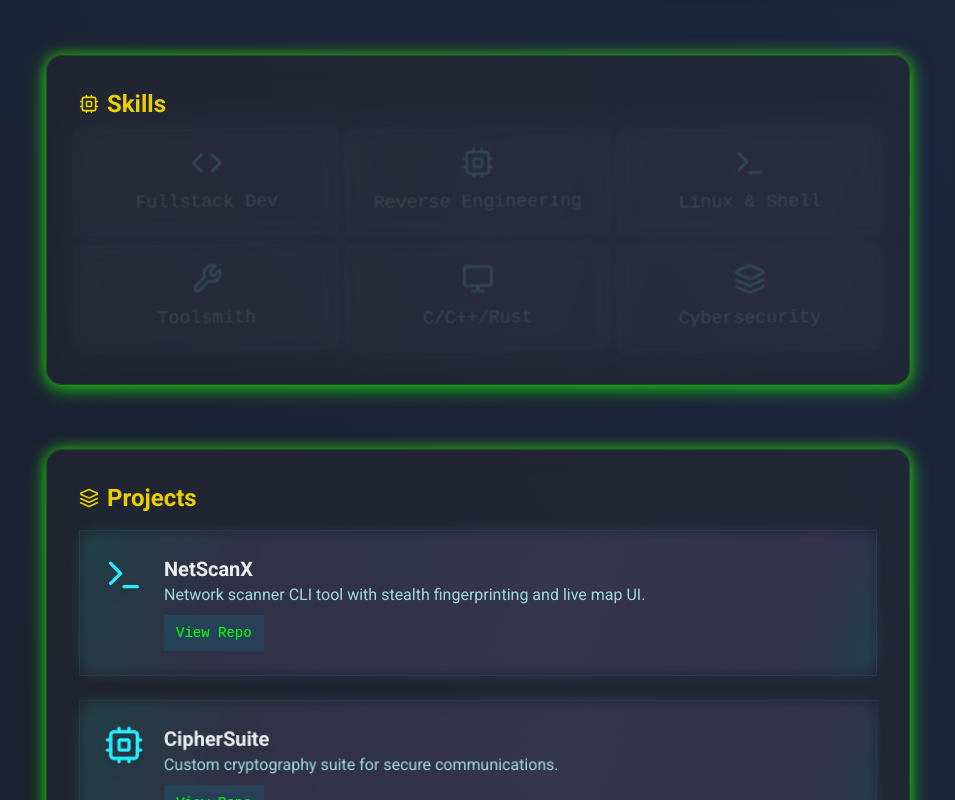
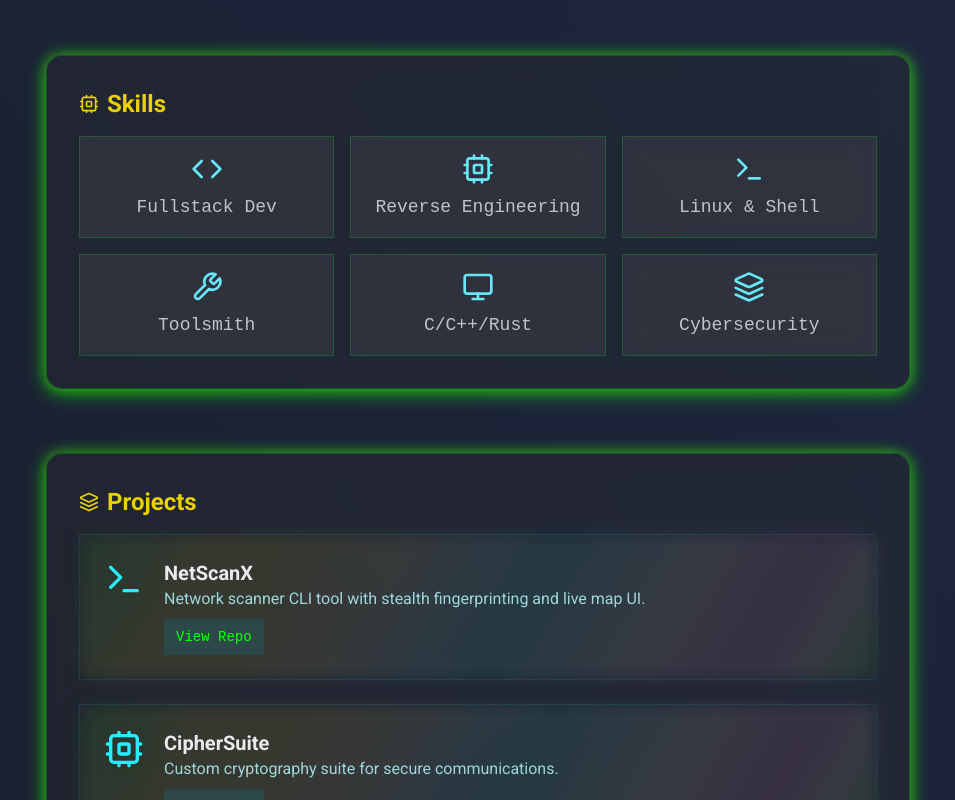
Before and after one commit to dadathakur07/DESKTOP-ToDo-LIST, a React (Vite) app: page / in a window 1280 px wide. Shown: the part 660-1460 px from the top of the page, without its empty margins (162-1117 px from the left). Built offline with nearby package versions, Linux system fonts and the light colour scheme.

Commit message:
Reverted to commit 0592bb85daf3910777191bdcac5dcf00fc645416

```diff
--- a/src/index.css
+++ b/src/index.css
@@ -84,68 +84,50 @@
     filter: blur(24px);
   }
 
-  /* REDUCED GLOW & COOL FLOATING/SHIMMER FOR PROJECT/SKILLS CARDS */
-  .animated-card-float {
-    /* Shared, less-glow, and floating with an animated shimmer border */
+  /* NEW: Floating project animation and border shimmer for project cards */
+  .hacker-project-card {
     position: relative;
     overflow: visible;
-    border-radius: 1.2rem;
+    z-index: 5;
     will-change: transform, box-shadow, filter;
-    animation: float-cooler 3.7s ease-in-out infinite alternate, border-shimmer-cool 4.8s linear infinite;
-    transition: box-shadow 0.21s, transform 0.18s, filter 0.22s;
-    box-shadow: 0 0 34px 0 #00ff0033, 0 0 0 0 #fff0;
-    background: rgba(26,31,44,0.98);
+    animation: float-cool 3.5s ease-in-out infinite alternate, pulse-glow 3.4s ease-in-out infinite alternate;
+    transition: box-shadow 0.27s, transform 0.22s, filter 0.22s;
+    box-shadow: 0 0 80px 0 #00ff0030, 0 0 0 0 #ffcc0066;
   }
-  .animated-card-float:hover {
-    /* Subtle lift and scale, barely more glow, less than before */
-    transform: translateY(-8px) scale(1.03) rotate(-0.5deg);
-    filter: brightness(1.08) saturate(1.2);
-    box-shadow:
-      0 0 58px 8px #36ffe0aa,
-      0 0 28px 7px #7f7cff55,
-      0 0 4px 0 #fff2;
-    z-index: 18;
-    border-color: #36ffe0aa;
+  .hacker-project-card:hover {
+    transform: translateY(-10px) scale(1.04) rotate(-1deg);
+    filter: brightness(1.1) drop-shadow(0 0 36px #00ff66aa) saturate(1.5);
+    box-shadow: 0 0 90px 12px #00ff0080,0 0 66px 14px #ffcc00bb,0 0 2px 0 #fff;
+    z-index: 16;
   }
+  /* Neon border shimmer effect */
   .neon-border-shimmer {
     pointer-events: none;
     border-radius: 1.2rem;
     position: absolute;
     inset: -2px;
     background: linear-gradient(
-      110deg,
-      #18d1b9,
-      #7E69AB 20%,
-      #9b87f5 60%,
-      #8B5CF6 90%,
-      #18d1b9 100%
+      120deg,
+      #00ff00,
+      #ffcc00 25%,
+      #00ffcc 55%,
+      #ff44ee 85%,
+      #00ff00
     );
-    opacity: 0.10;
-    filter: blur(6px) brightness(1.1);
+    opacity: 0.15;
+    filter: blur(7px) brightness(1.5);
     z-index: 2;
-    animation: border-shimmer-cool 4.8s linear infinite;
-    transition: opacity 0.25s;
+    animation: border-shimmer 2.9s linear infinite;
+    transition: opacity 0.3s;
     mix-blend-mode: screen;
   }
-  .animated-card-float:hover .neon-border-shimmer {
-    opacity: 0.19;
-    filter: blur(13px) brightness(1.42);
-  }
-
-  /* REMOVE the intense .hacker-project-card hover shadow */
-  .hacker-project-card {
-    /* Inherit all from animated-card-float, keep border for older code. */
-    border-width: 1.5px;
-    border-style: solid;
-    border-color: #00ff0055;
+  .hacker-project-card:hover .neon-border-shimmer {
+    opacity: 0.4;
+    filter: blur(18px) brightness(2.4);
   }
 }
 
-/* Utility for .animated-card-float (for use in both projects and skills) */
 @layer utilities {
-  .animated-card-float {
-    @apply transition-transform duration-300;
-  }
   box-shadow: 0 4px 20px rgba(0, 255, 0, 0.5);
   .shadow-neon {
     box-shadow: 0 4px 20px rgba(0, 255, 0, 0.5), 0 0 12px #ffcc0033, 0 1px 16px #00ff0066;
@@ -378,49 +360,6 @@ body.dark-mode {
   }
 }
 
-@keyframes float-cooler {
-  0% {
-    transform: translateY(0) scale(1) rotate(0);
-    box-shadow: 0 0 12px 0 #12efc690, 0 0 0 0 #fff0;
-  }
-  40% {
-    transform: translateY(-4px) scale(1.012) rotate(-0.4deg);
-    box-shadow: 0 0 25px 0 #9b87f533,0 0 5px 0 #7E69AB44;
-  }
-  78% {
-    transform: translateY(-7px) scale(1.022) rotate(-1.3deg);
-    box-shadow: 0 0 38px 0 #8B5CF650,0 0 11px 4px #7E69AB44;
-  }
-  100% {
-    transform: translateY(-4.7px) scale(1.012) rotate(-0.6deg);
-    box-shadow: 0 0 19px 2px #18d1b955,0 0 8px 2px #8B5CF645;
-  }
-}
-
-/* Softer border shimmer, less opacity than before */
-@keyframes border-shimmer-cool {
-  0% {
-    background-position: 0% 60%;
-    opacity: 0.06;
-  }
-  27% {
-    background-position: 45% 78%;
-    opacity: 0.14;
-  }
-  61% {
-    background-position: 100% 22%;
-    opacity: 0.18;
-  }
-  75%{
-    background-position: 70% 75%;
-    opacity: 0.14;
-  }
-  100% {
-    background-position: 0% 60%;
-    opacity: 0.07;
-  }
-}
-
 .animate-project-entrance {
   animation: project-entrance 0.86s cubic-bezier(.42,1.38,.3,1) both;
 }
--- a/src/pages/Index.tsx
+++ b/src/pages/Index.tsx
@@ -96,7 +96,7 @@ export default function Index() {
           </p>
         </section>
 
-        {/* SKILLS; add new animated card class */}
+        {/* SKILLS */}
         <section id="skills" className="rounded-2xl glass-morphism p-8 mt-2 animate-slide-in-right">
           <h2 className="text-2xl font-bold mb-4 text-cyan-400 flex items-center gap-2">
             <Cpu className="w-5 h-5" /> Skills
@@ -105,10 +105,8 @@ export default function Index() {
             {skills.map(({ icon: Icon, label }) => (
               <div
                 key={label}
-                className="flex flex-col items-center animated-card-float hover-scale p-4 rounded-lg shadow-md shadow-cyan-900/10 bg-white/5"
+                className="flex flex-col items-center glass-morphism hover-scale p-4 rounded-lg shadow-md shadow-cyan-900/10 bg-white/5"
               >
-                {/* Add shimmer */}
-                <span className="absolute inset-0 z-10 pointer-events-none neon-border-shimmer rounded-2xl" />
                 <Icon className="w-8 h-8 mb-2 text-cyan-300 animate-fade-in" />
                 <span className="font-mono text-gray-200/80 text-lg">{label}</span>
               </div>
@@ -126,8 +124,8 @@ export default function Index() {
               <Card
                 key={title}
                 className={`
-                  hacker-project-card animated-card-float
-                  border border-cyan-500/10 flex flex-col md:flex-row items-center md:items-start gap-5 p-6
+                  hacker-project-card
+                  glass-morphism border border-cyan-500/10 flex flex-col md:flex-row items-center md:items-start gap-5 p-6
                   animate-project-entrance
                   hover:z-30
                 `}
@@ -135,7 +133,6 @@ export default function Index() {
                   animationDelay: `${projects.findIndex(p => p.title === title) * 0.12}s`
                 }}
               >
-                {/* Shimmer border for project card */}
                 <span className="absolute inset-0 z-10 pointer-events-none neon-border-shimmer rounded-2xl" />
                 <Icon className="w-10 h-10 text-cyan-400 drop-shadow-lg z-20" />
                 <div className="z-20">
```
